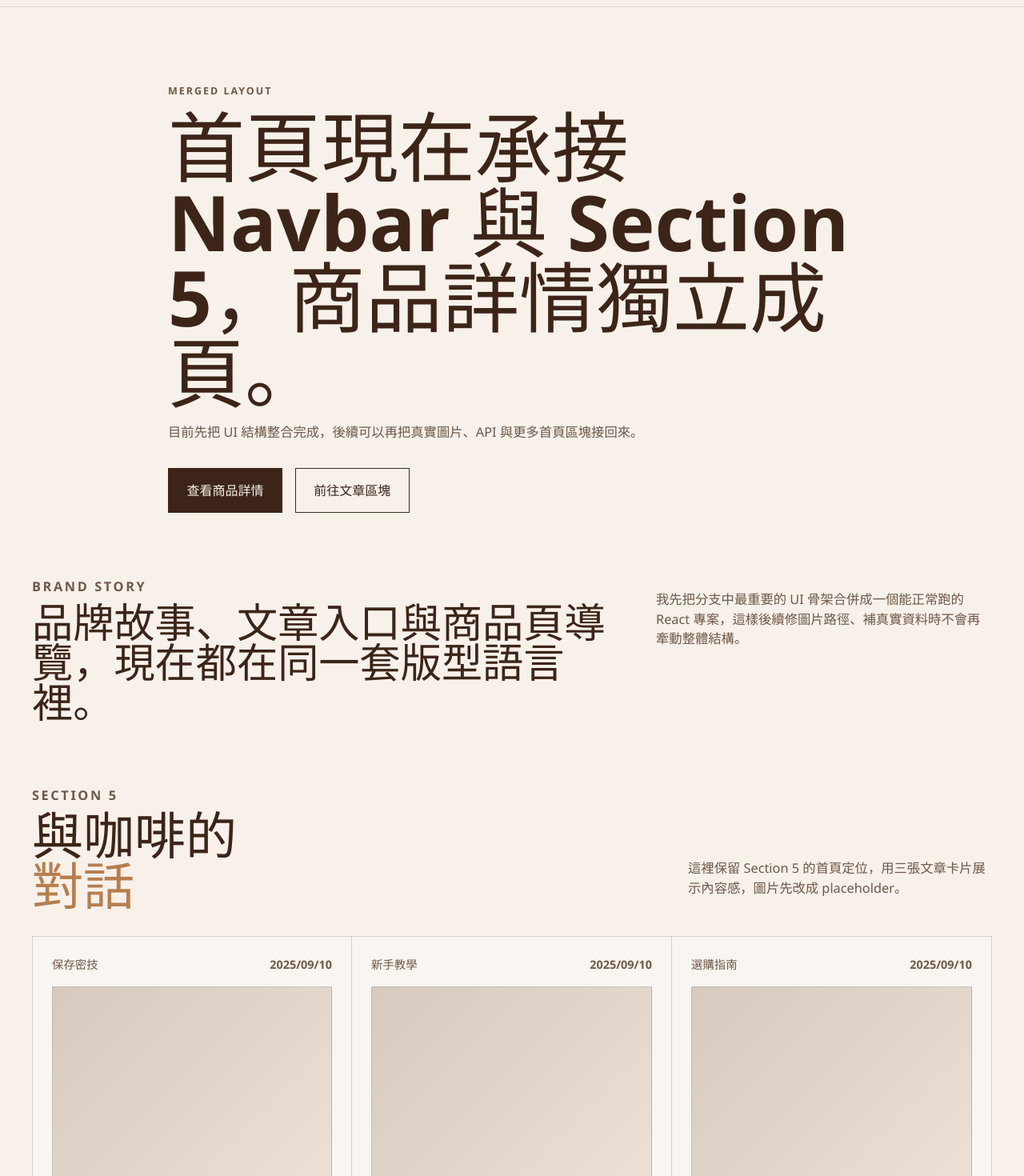
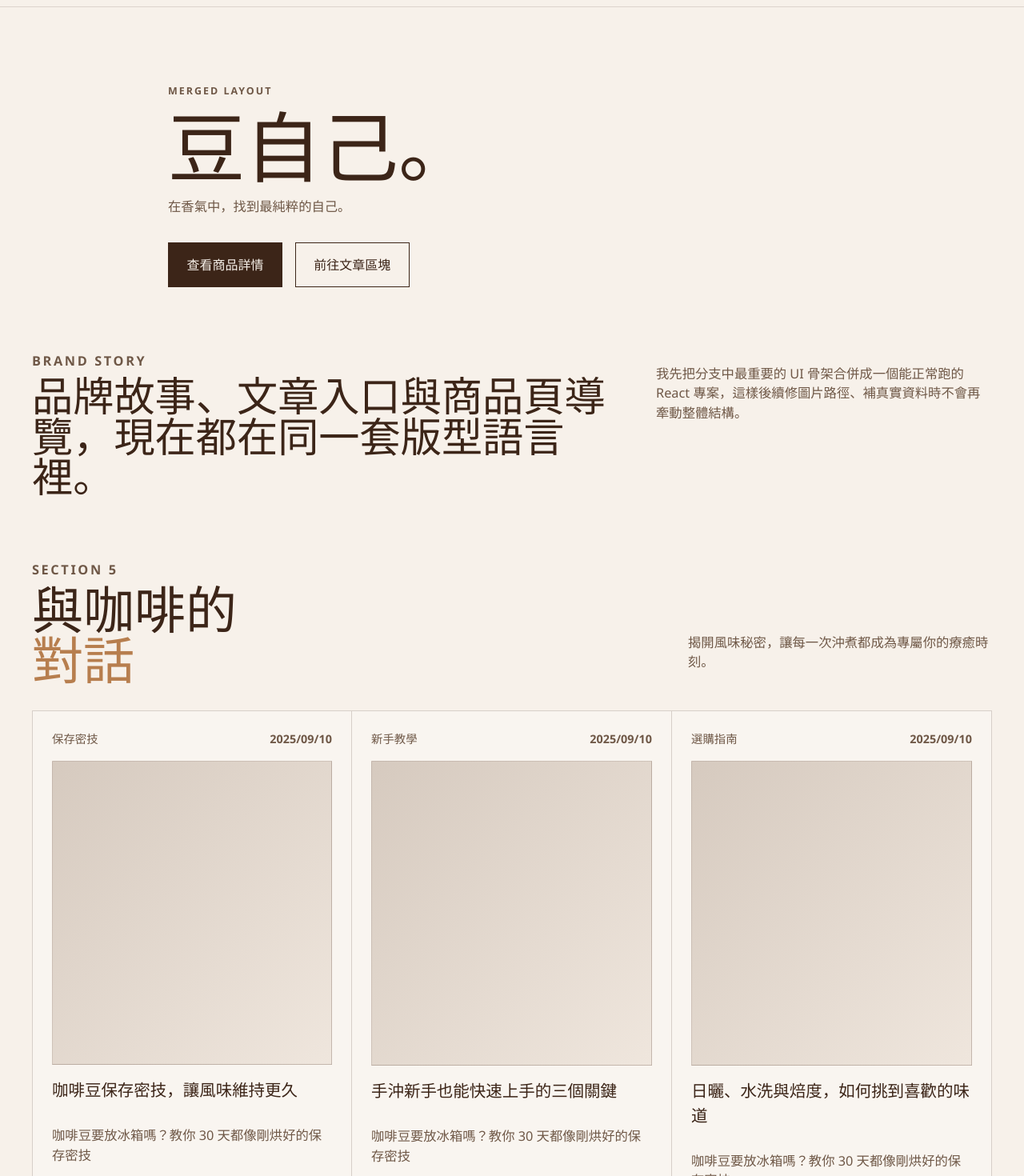
Before and after one commit to Jeffrey20230215/BeanYourself, a React (Vite) app: page / in a window 1280 px wide. Shown: the part 80-1550 px from the top of the page at 80% size. Built offline with nearby package versions, Linux system fonts and the light colour scheme.

Commit message:
HomePage文字內容調整

```diff
--- a/src/pages/HomePage.jsx
+++ b/src/pages/HomePage.jsx
@@ -4,9 +4,9 @@ export default function HomePage() {
       <section className="hero-section">
         <div className="layout-container hero-section__inner">
           <p className="section-label">Merged Layout</p>
-          <h1>首頁現在承接 Navbar 與 Section 5，商品詳情獨立成頁。</h1>
+          <h1>豆自己。</h1>
           <p className="hero-section__text">
-            目前先把 UI 結構整合完成，後續可以再把真實圖片、API 與更多首頁區塊接回來。
+            在香氣中，找到最純粹的自己。
           </p>
           <div className="hero-section__actions">
             <a className="button-primary" href="#/product">
@@ -39,7 +39,7 @@ export default function HomePage() {
             </h2>
           </div>
           <p>
-            這裡保留 Section 5 的首頁定位，用三張文章卡片展示內容感，圖片先改成 placeholder。
+            揭開風味秘密，讓每一次沖煮都成為專屬你的療癒時刻。
           </p>
         </div>
 
@@ -56,7 +56,7 @@ export default function HomePage() {
               </div>
               <div className="article-card__image" />
               <h3>{title}</h3>
-              <p>文章資料之後可以直接改接 axios API，卡片結構不用再重寫。</p>
+              <p>咖啡豆要放冰箱嗎？教你 30 天都像剛烘好的保存密技</p>
               <a href="#/">Read More</a>
             </article>
           ))}
```
Also changed, not shown: 1 other file (tests, documents, lock files or other folders).
